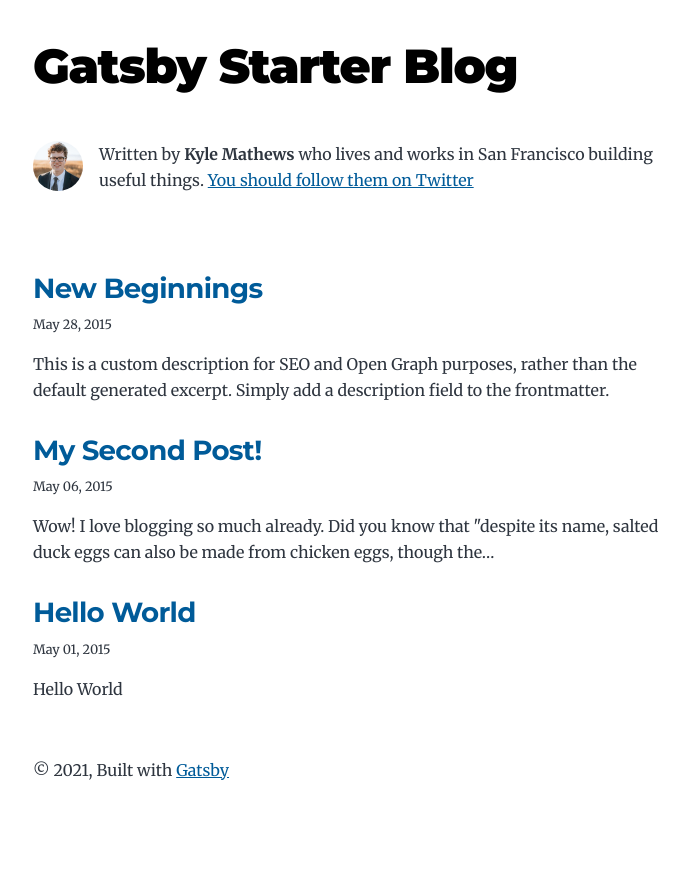
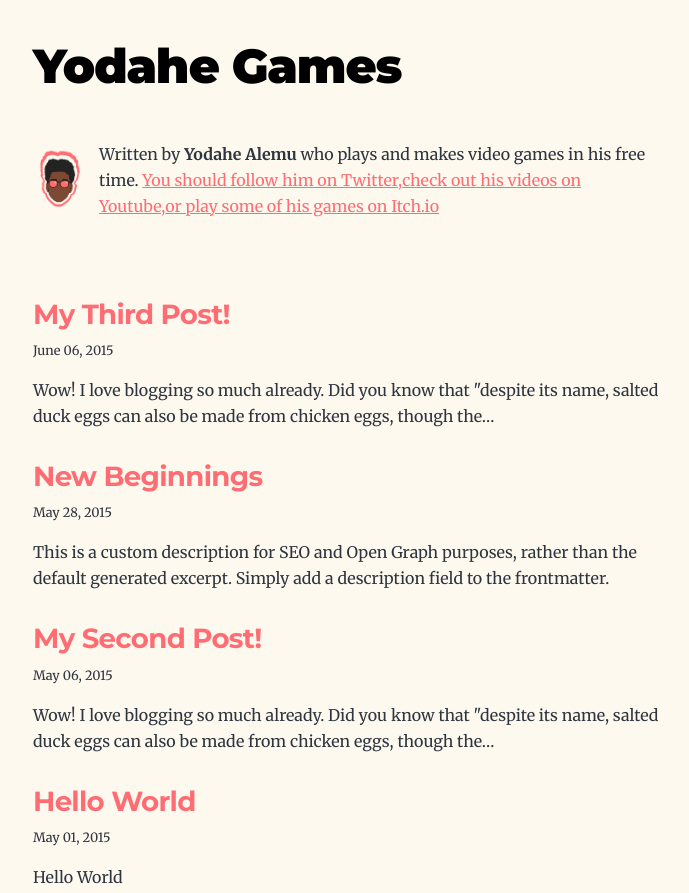
Before and after one commit to yodahekinsew/Blog, a Gatsby site: page / in a window 1280 px wide. Shown: the top 893 px of the page, without its empty margins (291-980 px from the left). Before the commit the page ends 846 px from the top, so only its background shows below. Built offline with nearby package versions, Linux system fonts and the light colour scheme; Gatsby itself is replaced by a stand-in of ours.

Commit message:
first commit

```diff
--- /dev/null
+++ b/content/blog/my-third-post/index.md
@@ -0,0 +1,13 @@
+---
+title: My Third Post!
+date: "2015-06-06T23:46:37.121Z"
+---
+
+Wow! I love blogging so much already.
+
+Did you know that "despite its name, salted duck eggs can also be made from
+chicken eggs, though the taste and texture will be somewhat different, and the
+egg yolk will be less rich."?
+([Wikipedia Link](https://en.wikipedia.org/wiki/Salted_duck_egg))
+
+Yeah, I didn't either.
--- a/gatsby-config.js
+++ b/gatsby-config.js
@@ -1,14 +1,17 @@
 module.exports = {
+  pathPrefix: "/blog",
   siteMetadata: {
-    title: `Gatsby Starter Blog`,
+    title: `Yodahe Games`,
     author: {
-      name: `Kyle Mathews`,
-      summary: `who lives and works in San Francisco building useful things.`,
+      name: `Yodahe Alemu`,
+      summary: `who plays and makes video games in his free time.`,
     },
     description: `A starter blog demonstrating what Gatsby can do.`,
     siteUrl: `https://gatsbystarterblogsource.gatsbyjs.io/`,
     social: {
-      twitter: `kylemathews`,
+      twitter: `yodahegames`,
+      youtube: `yodahegames`,
+      itch: `yodahegames`
     },
   },
   plugins: [
--- a/package.json
+++ b/package.json
@@ -33,6 +33,7 @@
     "typeface-montserrat": "0.0.75"
   },
   "devDependencies": {
+    "gh-pages": "^3.1.0",
     "prettier": "2.2.1"
   },
   "homepage": "https://github.com/gatsbyjs/gatsby-starter-blog#readme",
@@ -46,6 +47,7 @@
     "url": "git+https://github.com/gatsbyjs/gatsby-starter-blog.git"
   },
   "scripts": {
+    "deploy": "gatsby build --prefix-paths && gh-pages -d public",
     "build": "gatsby build",
     "develop": "gatsby develop",
     "format": "prettier --write \"**/*.{js,jsx,ts,tsx,json,md}\"",
--- a/src/components/bio.js
+++ b/src/components/bio.js
@@ -20,6 +20,8 @@ const Bio = () => {
           }
           social {
             twitter
+            youtube
+            itch
           }
         }
       }
@@ -36,9 +38,9 @@ const Bio = () => {
         className="bio-avatar"
         layout="fixed"
         formats={["AUTO", "WEBP", "AVIF"]}
-        src="../images/profile-pic.png"
-        width={50}
-        height={50}
+        src="../images/yodahe-games.png"
+        width={75}
+        height={75}
         quality={95}
         alt="Profile picture"
       />
@@ -47,7 +49,13 @@ const Bio = () => {
           Written by <strong>{author.name}</strong> {author?.summary || null}
           {` `}
           <a href={`https://twitter.com/${social?.twitter || ``}`}>
-            You should follow them on Twitter
+            You should follow him on Twitter,
+          </a>
+          <a href={`https://youtube.com/${social?.twitter || ``}`}>
+            check out his videos on Youtube,
+          </a>
+          <a href={`https://${social?.itch || ``}.itch.io`}>
+            or play some of his games on Itch.io
           </a>
         </p>
       )}
--- a/src/pages/index.js
+++ b/src/pages/index.js
@@ -27,6 +27,8 @@ const BlogIndex = ({ data, location }) => {
     <Layout location={location} title={siteTitle}>
       <SEO title="All posts" />
       <Bio />
+
+      {/* Generate all the posts on the home page */}
       <ol style={{ listStyle: `none` }}>
         {posts.map(post => {
           const title = post.frontmatter.title || post.fields.slug
--- a/src/style.css
+++ b/src/style.css
@@ -54,10 +54,11 @@
   --fontSize-5: 2.074rem;
   --fontSize-6: 2.488rem;
   --fontSize-7: 2.986rem;
-  --color-primary: #005b99;
+  --color-background: #FEF9EF;
+  --color-primary: #FE6D73;
   --color-text: #2e353f;
   --color-text-light: #4f5969;
-  --color-heading: #1a202c;
+  --color-heading: #FE6D73;
   --color-heading-black: black;
   --color-accent: #d1dce5;
 }
@@ -80,6 +81,7 @@ html {
 body {
   font-family: var(--font-body);
   font-size: var(--fontSize-1);
+  background-color: var(--color-background);
   color: var(--color-text);
 }
 
```
Also changed, not shown: src/images/yodahe-games.png (added), 1 other file.
